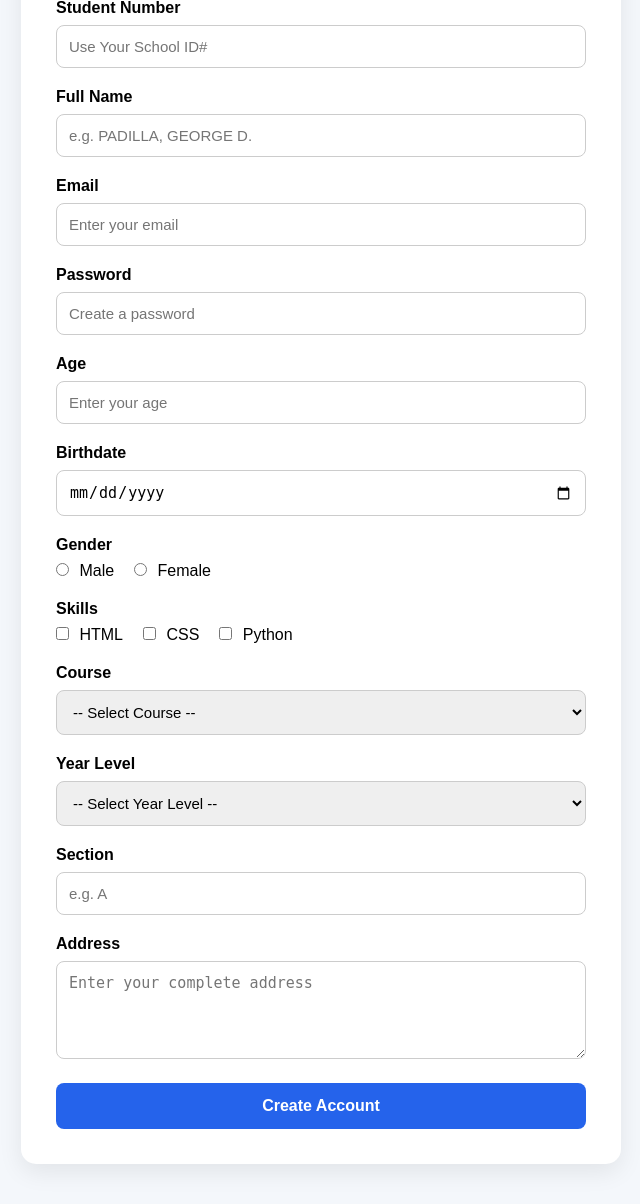
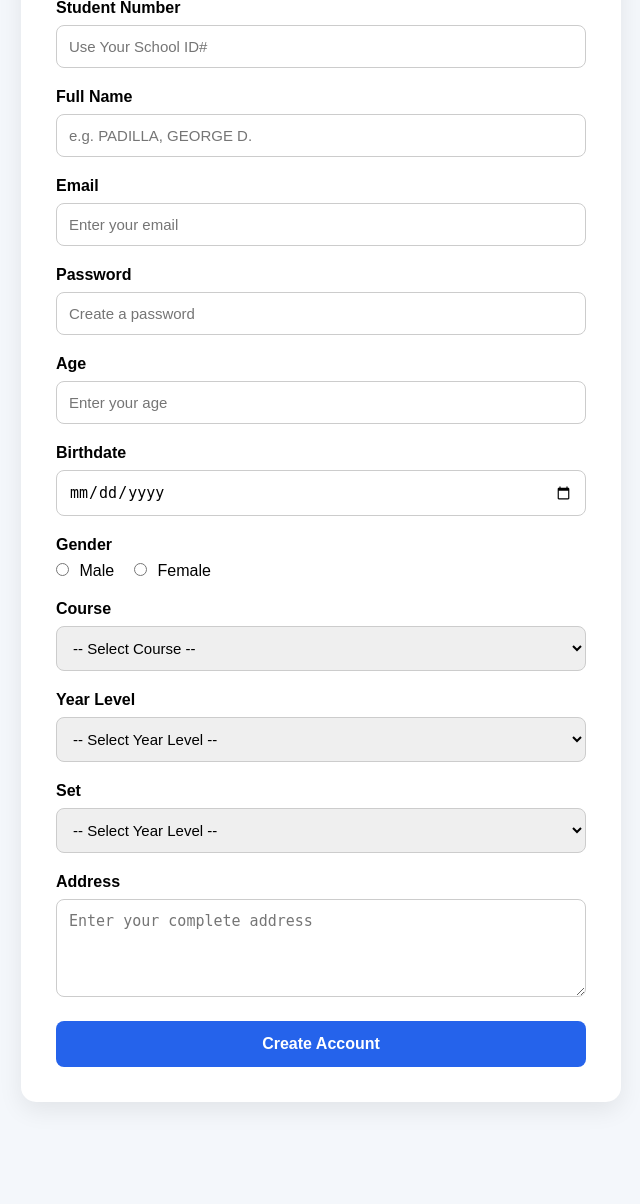
Before and after one commit to delacruz30christian-jpg/student_portal, a Flask app: page /register in a window 1280 px wide. Shown: the part 169-1373 px from the top of the page, without its empty margins (319-959 px from the left). After the commit the page ends 1274 px from the top, so only its background shows below. Run offline with Flask 3, Linux system fonts and the light colour scheme.

Commit message:
Update registration form

```diff
--- a/templates/register.html
+++ b/templates/register.html
@@ -127,41 +127,6 @@
                     </div>
                 </div>
 
-                <!-- Skills -->
-                <div class="form-group">
-                    <label>Skills</label>
-
-                    <div class="checkbox-group">
-
-                        <label>
-                            <input
-                                type="checkbox"
-                                name="skills"
-                                value="HTML"
-                            >
-                            HTML
-                        </label>
-
-                        <label>
-                            <input
-                                type="checkbox"
-                                name="skills"
-                                value="CSS"
-                            >
-                            CSS
-                        </label>
-
-                        <label>
-                            <input
-                                type="checkbox"
-                                name="skills"
-                                value="Python"
-                            >
-                            Python
-                        </label>
-
-                    </div>
-                </div>
 
                 <!-- Course -->
                 <div class="form-group">
@@ -188,15 +153,13 @@
 
                 <!-- Section -->
                 <div class="form-group">
-                    <label for="section">Section</label>
+                    <label for="section">Set</label>
 
-                    <input
-                        type="text"
-                        id="section"
-                        name="section"
-                        placeholder="e.g. A"
-                        required
-                        >
+                    <select id="year_level" name="year_level" required>
+                            <option value="">-- Select Year Level --</option>
+                            <option value="1st Year">A</option>
+                            <option value="2nd Year">B</option>
+                    </select>
                 </div>
 
 
```
